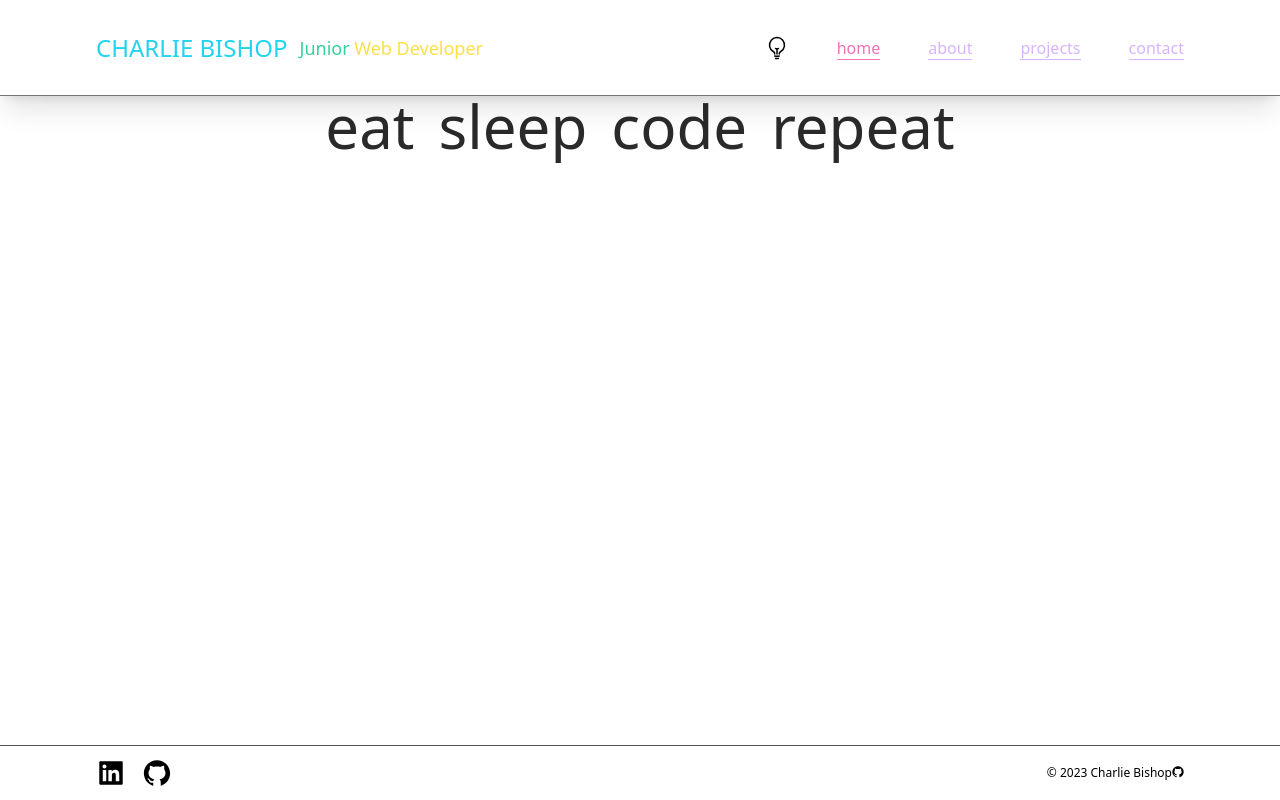
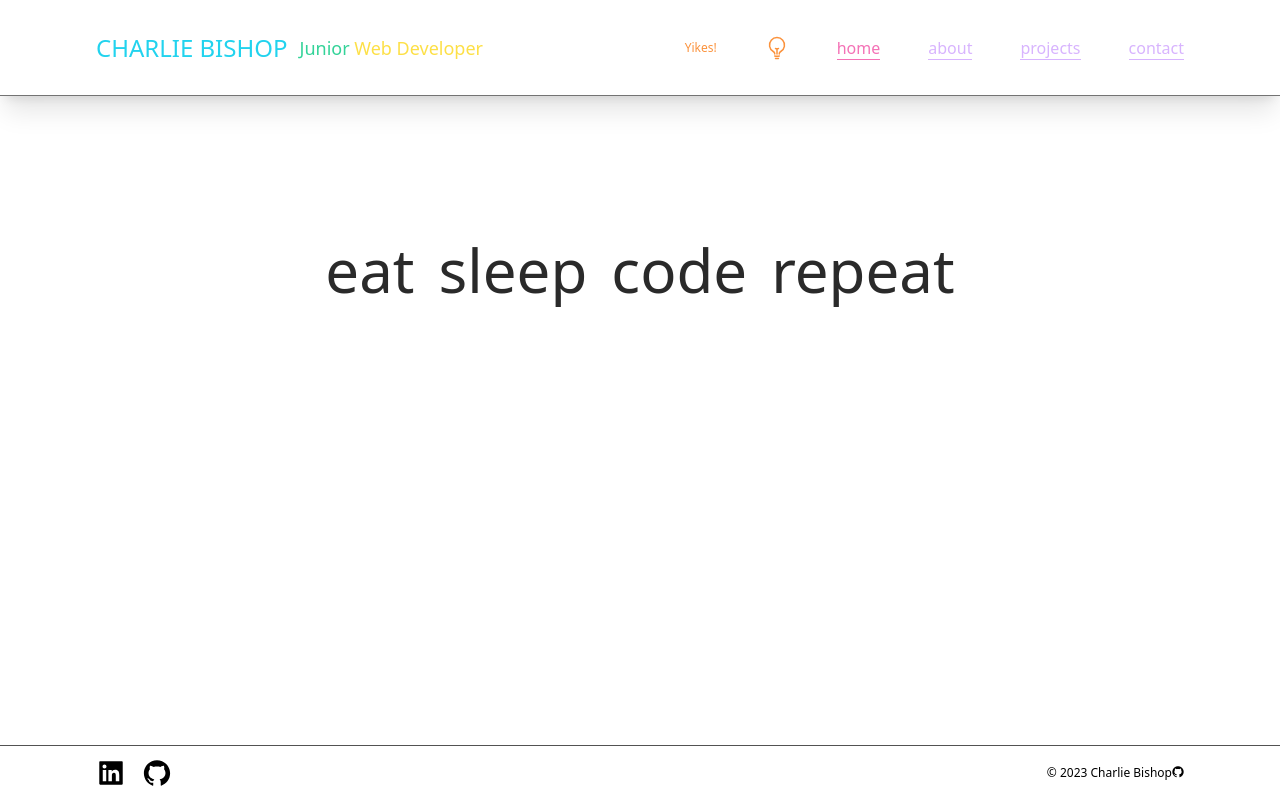
Before and after one commit to charlieBdev/portfolio, a Next.js app: page / in a window 1280 px wide. Both pictures are taken after a click on the button 776 px from the left and 47 px from the top of the page. Built offline with nearby package versions, Linux system fonts and the light colour scheme.

Commit message:
change the bulb

```diff
--- a/src/app/Components/Footer.tsx
+++ b/src/app/Components/Footer.tsx
@@ -12,8 +12,8 @@ export default function Footer() {
     // const bgClass = theme === 'light' ? 'bg-white' : 'bg-black'
 
     return (
-        <footer className={`mt-auto flex justify-between items-center py-3 px-6 xl:px-24 text-3xl border-t border-neutral-600`}>
-            <div className="flex space-x-4">
+        <footer className={`mt-auto flex justify-between items-center py-3 px-6 xl:px-24 border-t border-neutral-600`}>
+            <div className="flex space-x-4 text-3xl">
                 <Link href="https://github.com/charlieBdev" target="_blank"><AiFillLinkedin /></Link>
                 <Link href="https://www.linkedin.com/in/charlie-bishop-4a897314a/" target="_blank"><AiFillGithub /></Link>
             </div>
--- a/src/app/Components/Light.tsx
+++ b/src/app/Components/Light.tsx
@@ -1,6 +1,6 @@
 export default function Light() {
     return (
-        <div>
+        <div className="text-orange-400">
             <svg xmlns="http://www.w3.org/2000/svg" fill="none" viewBox="0 0 24 24" strokeWidth="1.5" stroke="currentColor" className="w-6 h-6">
                 <path strokeLinecap="round" strokeLinejoin="round" d="M12 18v-5.25m0 0a6.01 6.01 0 001.5-.189m-1.5.189a6.01 6.01 0 01-1.5-.189m3.75 7.478a12.06 12.06 0 01-4.5 0m3.75 2.383a14.406 14.406 0 01-3 0M14.25 18v-.192c0-.983.658-1.823 1.508-2.316a7.5 7.5 0 10-7.517 0c.85.493 1.509 1.333 1.509 2.316V18" />
             </svg>
--- a/src/app/Components/Menu.tsx
+++ b/src/app/Components/Menu.tsx
@@ -4,7 +4,8 @@ import Link from "next/link"
 import { useState } from "react"
 import { usePathname } from 'next/navigation';
 import { useTheme } from "next-themes";
-
+import { AiFillLinkedin } from 'react-icons/ai'
+import { AiFillGithub } from 'react-icons/ai'
 
 export default function Menu() {
 
@@ -12,7 +13,8 @@ export default function Menu() {
     const currentRoute = usePathname()
 
     const { theme } = useTheme()
-    const bgClass = theme === 'light' ? 'bg-neutral-50' : 'bg-neutral-900'
+    const bgClass = theme === 'light' ? 'bg-white' : 'bg-black'
+    const txtClass = theme === 'light' ? 'text-black' : 'text-white'
 
     return (
         <>
@@ -48,6 +50,12 @@ export default function Menu() {
               <li className="my-8">
                 <Link onClick={() => setIsNavOpen(false)} href="/contact" className={currentRoute === "/contact" ? "text-pink-400 border-b border-pink-400" : "border-b border-purple-300"}>contact</Link>
               </li>
+              <li className={`my-8 ${txtClass} text-3xl`}>
+                <div className={`flex space-x-4`}>
+                  <Link href="https://github.com/charlieBdev" target="_blank"><AiFillLinkedin /></Link>
+                  <Link href="https://www.linkedin.com/in/charlie-bishop-4a897314a/" target="_blank"><AiFillGithub /></Link>
+                </div>
+              </li>
             </ul>
           </div>
         </div>
--- a/src/app/Components/Navbar.tsx
+++ b/src/app/Components/Navbar.tsx
@@ -3,13 +3,13 @@
 import Link from "next/link"
 import ThemeChanger from "./ThemeChanger"
 import Menu from "./Menu"
-// import { useTheme } from "next-themes"
+import { useTheme } from "next-themes"
 
 
 export default function Navbar() {
 
-  // const { theme } = useTheme()
-  // const bgClass = theme === 'light' ? 'bg-white' : 'bg-black'
+  const { theme } = useTheme()
+  const bgClass = theme === 'light' ? 'bg-white' : 'bg-black'
 
   return (
     <footer>
@@ -21,7 +21,7 @@ export default function Navbar() {
           <p className="text-lg text-emerald-400">Junior<span className="text-yellow-300"> Web Developer</span></p>
         </Link>
         <div className="flex items-center justify-center space-x-3 lg:space-x-12">
-          {/* {bgClass === 'bg-white' && <p className="text-xs">Sure?</p>} */}
+          {bgClass === 'bg-white' && <p className="text-xs text-orange-400">Yikes!</p>}
           <ThemeChanger />
           <Menu />
         </div>
--- a/src/app/contact/page.tsx
+++ b/src/app/contact/page.tsx
@@ -1,6 +1,6 @@
 "use client"
 
-import React, { useRef, useState } from 'react'
+import { useRef, useState } from 'react'
 import emailjs from '@emailjs/browser'
 import { useForm, SubmitHandler, FieldValues } from 'react-hook-form'
 import Spinner from '../Components/Spinner'
--- a/src/app/globals.css
+++ b/src/app/globals.css
@@ -25,7 +25,7 @@
   left: 0;
   z-index: 50;
   display: flex;
-  flex-direction: column;
+  flex-direction: row;
   justify-content: space-evenly;
   align-items: center;
 }
--- a/src/app/layout.tsx
+++ b/src/app/layout.tsx
@@ -18,7 +18,7 @@ export default function RootLayout({
 }) {
   return (
     <>
-      <html lang="en" suppressHydrationWarning>
+      <html lang="en" suppressHydrationWarning className="h-full">
       {/* <html lang="en" className="light" style={{ colorScheme: 'light' }}> */}
         <Head>
           <link rel="stylesheet" href="https://cdn.jsdelivr.net/gh/devicons/devicon@v2.15.1/devicon.min.css" />
@@ -28,9 +28,9 @@ export default function RootLayout({
           <link rel="manifest" href="src/app/site.webmanifest" />
         </Head>
           <Providers>
-            <body className="flex flex-col h-screen">
+            <body className="flex flex-col min-h-full">
               <Navbar />
-              <main className="flex-grow-1">
+              <main className="w-full">
                 {children}
               </main>
               <Footer/>
--- a/src/app/page.tsx
+++ b/src/app/page.tsx
@@ -1,13 +1,13 @@
 "use client"
 
-import React from 'react'
+// import React from 'react'
 // import { useTheme } from "next-themes";
 
 
 export default function Home() {
 
   return (
-      <section className="flex flex-col justify-center lg:flex-row lg:space-x-6">
+      <section className="mt-36 flex flex-col justify-center lg:flex-row lg:space-x-6">
         <p className="text-6xl animate-pulse text-center">eat</p>
         <p className="text-6xl animate-pulse text-center">sleep</p>
         <p className="text-6xl animate-pulse text-center">code</p>
```
